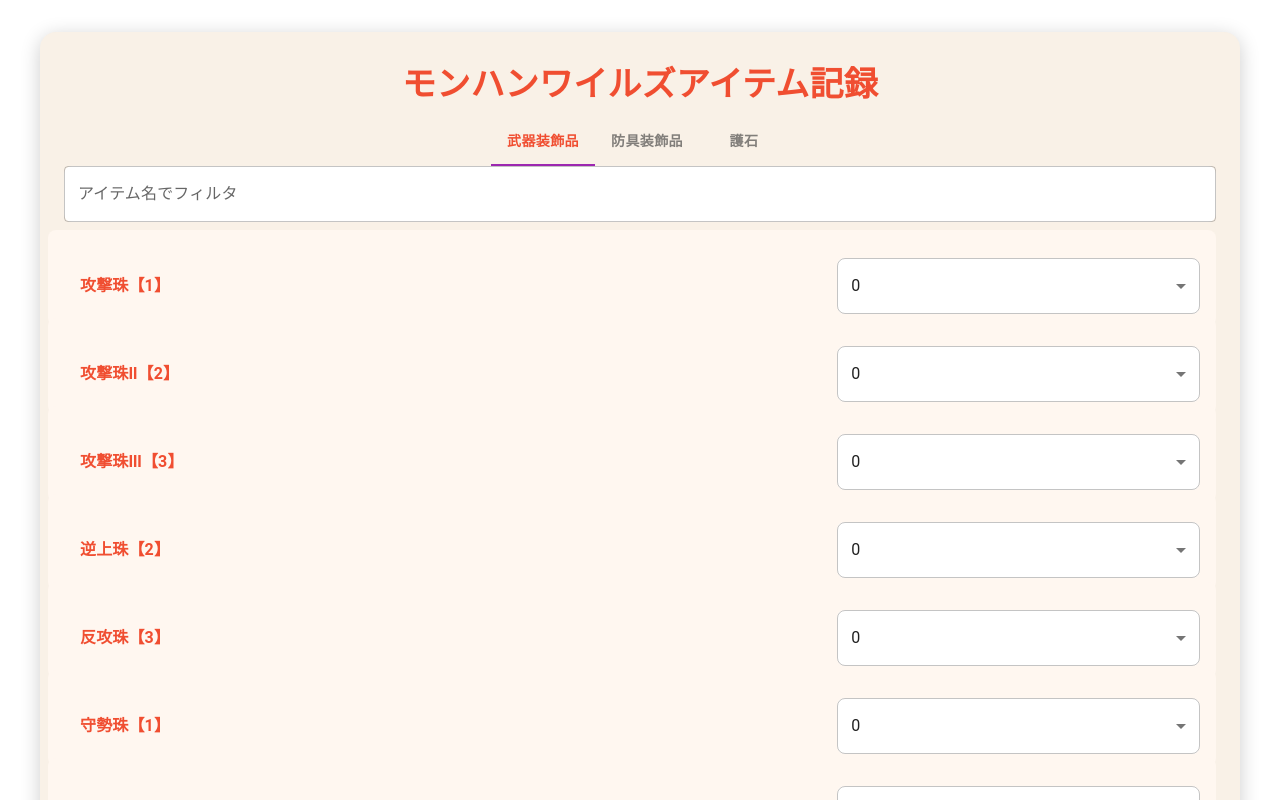
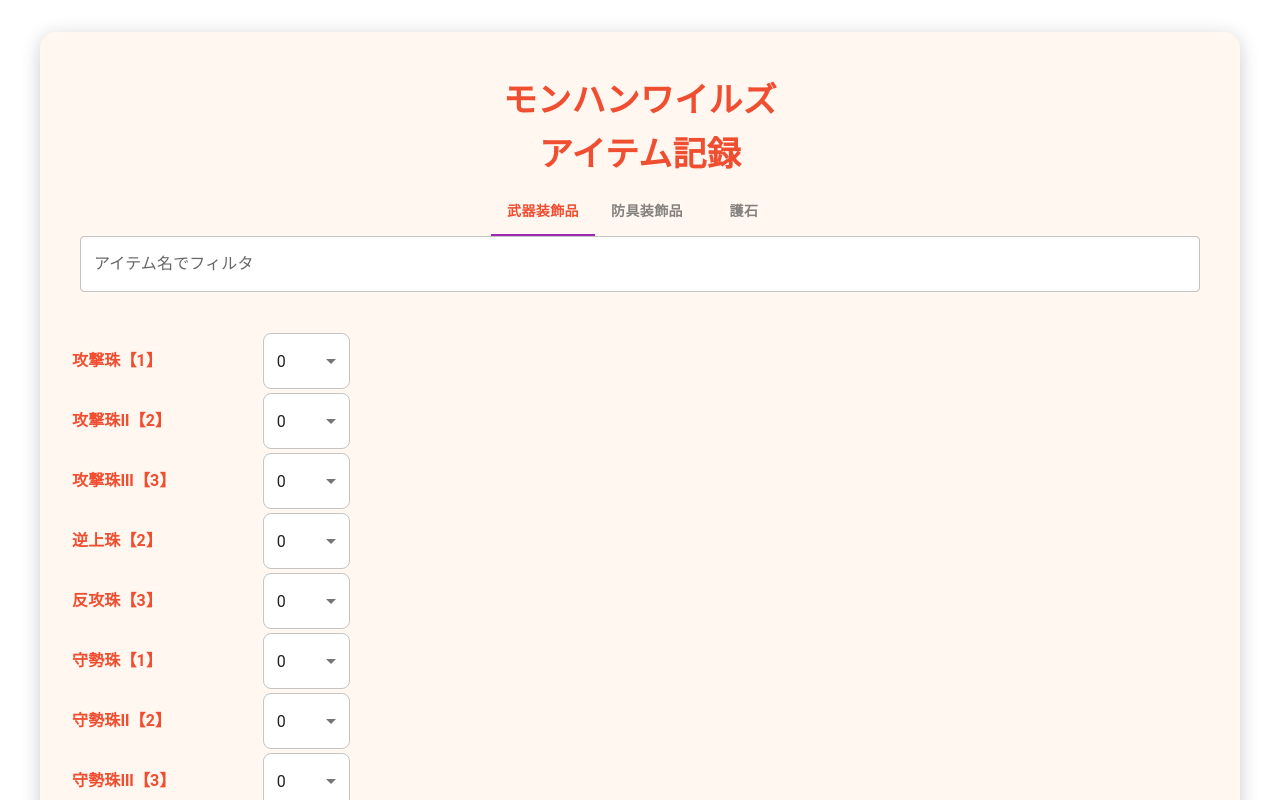
Before and after one commit to uru2580/wildsRecord, a Next.js app: page / in a window 1280 px wide. Shown: the top 800 px of the page. Built offline with nearby package versions, Linux system fonts and the light colour scheme.

Commit message:
カラムの間隔を調整
ソーティングのアルゴリズムを変更

フィルタ名入力部を画面上部に固定

アイテムの並び順を一部修正

```diff
--- a/app/itemsData.ts
+++ b/app/itemsData.ts
@@ -349,13 +349,13 @@ export const 武器装飾品 = [
     { name: '狩人珠【1】', quantity: 0 },
     { name: '閃光珠【1】', quantity: 0 },
     { name: '登壁珠【1】', quantity: 0 },
+    { name: '強毒・攻撃珠【3】', quantity: 0 },
+    { name: '強毒・達人珠【3】', quantity: 0 },
+    { name: '強毒・抜刀珠【3】', quantity: 0 },
+    { name: '強毒・匠珠【3】', quantity: 0 },
+    { name: '強毒・射法珠【3】', quantity: 0 },
+    { name: '強毒・KO珠【3】', quantity: 0 },
     { name: '強毒・鉄壁珠【3】', quantity: 0 },
-    { name: '強毒・KO珠【3】', quantity: 0 },
-    { name: '強毒・射法珠【3】', quantity: 0 },
-    { name: '強毒・匠珠【3】', quantity: 0 },
-    { name: '強毒・抜刀珠【3】', quantity: 0 },
-    { name: '強毒・達人珠【3】', quantity: 0 },
-    { name: '強毒・攻撃珠【3】', quantity: 0 },
     { name: '強毒珠【2】', quantity: 0 },
     { name: '抗狂珠【1】', quantity: 0 },
     { name: '急襲珠【2】', quantity: 0 },
--- a/app/page.tsx
+++ b/app/page.tsx
@@ -35,6 +35,34 @@ const SimulatorPage: React.FC = () => {
 
   const setCurrentItems =
     activeTab === 0 ? setItems武器装飾品 : activeTab === 1 ? setItems防具装飾品 : setItems護石;
+
+  const customSort = (a: Item, b: Item) => {
+    const filterIndexA = a.name.indexOf(filterText);
+    const filterIndexB = b.name.indexOf(filterText);
+    const dotIndexA = a.name.indexOf('・');
+    const dotIndexB = b.name.indexOf('・');
+
+    // 1. 「・」が無いアイテムを優先
+    const hasDotA = dotIndexA !== -1;
+    const hasDotB = dotIndexB !== -1;
+    if (!hasDotA && hasDotB) return -1; // Aには「・」がない、Bには「・」がある → Aを優先
+    if (hasDotB && !hasDotA) return 1; // Bには「・」がない、Aには「・」がある → Bを優先
+
+    // 2. 「・」の前にフィルタ文字列があるアイテムを次に
+    const isFilterBeforeDotA = filterIndexA !== -1 && (!hasDotA || filterIndexA < dotIndexA);
+    const isFilterBeforeDotB = filterIndexB !== -1 && (!hasDotB || filterIndexB < dotIndexB);
+    if (isFilterBeforeDotA && !isFilterBeforeDotB) return -1; // Aが優先
+    if (isFilterBeforeDotB && !isFilterBeforeDotA) return 1;  // Bが優先
+
+    // 3. 「・」の後にフィルタ文字列があるアイテムを最後に
+    const isFilterAfterDotA = filterIndexA !== -1 && hasDotA && filterIndexA > dotIndexA;
+    const isFilterAfterDotB = filterIndexB !== -1 && hasDotB && filterIndexB > dotIndexB;
+    if (isFilterAfterDotA && !isFilterAfterDotB) return 1; // Aが後
+    if (isFilterAfterDotB && !isFilterAfterDotA) return -1; // Bが後
+
+    // 4. 同じ条件内では名前の文字列順でソート
+    return b.name.localeCompare(b.name);
+  };
 
   // ローカルストレージからデータを読み込む
   useEffect(() => {
@@ -126,17 +154,28 @@ const SimulatorPage: React.FC = () => {
       ...item,
       originalIndex: index,
     }))
-    .filter((item) => item.name.includes(filterText));
+    .filter((item) => item.name.includes(filterText))
+    .sort(customSort);
 
   return (
     <Container
       sx={{
         mt: 4,
-        backgroundColor: '#f9f1e7',
+        backgroundColor: '#fff7f0',
         color: '#333',
         padding: 4,
         borderRadius: 4,
         boxShadow: '0 4px 20px rgba(0, 0, 0, 0.2)',
+      }}
+    >
+    <Box
+      sx={{
+        position: 'sticky',
+        top: 0,
+        zIndex: 1000,
+        backgroundColor: '#fff7f0',
+        padding: 2,
+        // boxShadow: '0 4px 10px rgba(0, 0, 0, 0.1)',
       }}
     >
       <Typography
@@ -148,7 +187,18 @@ const SimulatorPage: React.FC = () => {
           fontWeight: 'bold',
         }}
       >
-        モンハンワイルズアイテム記録
+        モンハンワイルズ
+      </Typography>
+      <Typography
+        variant="h4"
+        gutterBottom
+        sx={{
+          textAlign: 'center',
+          color: '#f04e31',
+          fontWeight: 'bold',
+        }}
+      >
+        アイテム記録
       </Typography>
 
       <Tabs
@@ -182,23 +232,24 @@ const SimulatorPage: React.FC = () => {
           borderRadius: 2,
         }}
       />
+    </Box>
 
       <Box sx={{ mb: 3 }}>
         {filteredItems.map((item) => (
           <Grid
             key={item.originalIndex}
             container
-            spacing={2}
+            spacing={1}
             alignItems="center"
             sx={{
-              py: 1.5,
-              px: 2,
-              borderRadius: 2,
+              py: 0.2,
+              px: 1,
+              borderRadius: 1,
               backgroundColor: '#fff7f0',
-              mb: 1,
+              mb: 0.1,
             }}
           >
-            <Grid item xs={8}>
+            <Grid item xs={2}>
               <Typography
                 variant="body1"
                 sx={{
@@ -209,7 +260,7 @@ const SimulatorPage: React.FC = () => {
                 {item.name}
               </Typography>
             </Grid>
-            <Grid item xs={4}>
+            <Grid item xs={1}>
               <Select
                 value={item.quantity}
                 onChange={(e) =>
```
